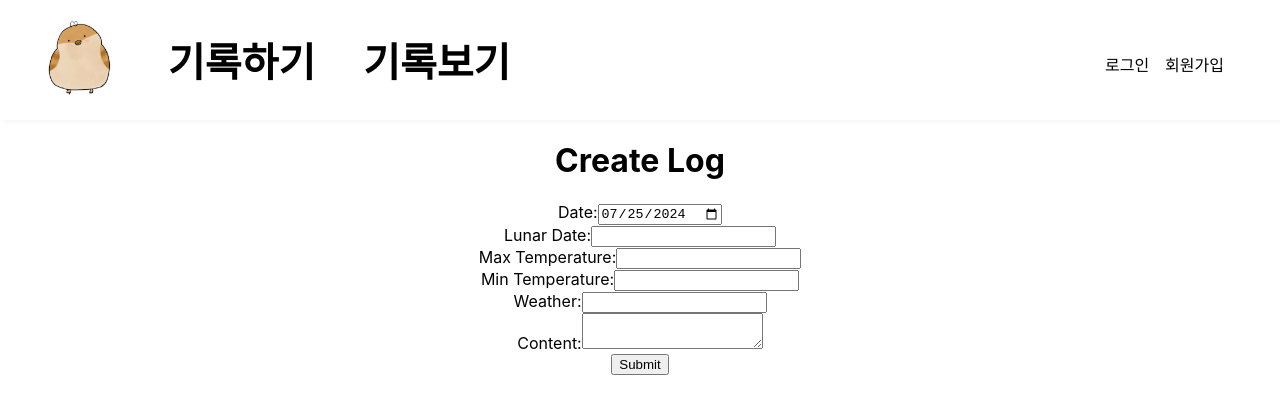
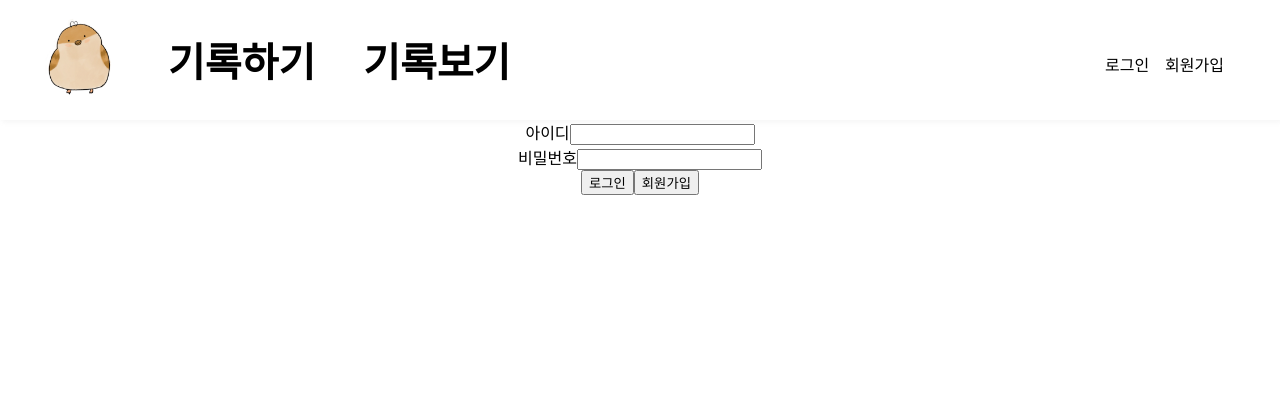
Before and after one commit to leeenzang/farmlogP, a React (Create React App) app in the folder farmlogf/: page /login in a window 1280 px wide. Shown: the top 414 px of the page. Built offline with nearby package versions, Linux system fonts and the light colour scheme.

Commit message:
FIX: 백 연결 오류 수정

```diff
--- a/farmlogf/src/pages/CreateLog.js
+++ b/farmlogf/src/pages/CreateLog.js
@@ -2,8 +2,43 @@ import React, { useState } from 'react';
 import axios from 'axios';
 
 const CreateLog = () => {
-    const [log, setLog] = useState('');
-    const [date, setDate] = useState(new Date().toISOString().split('T')[0]); // 오늘 날짜 기본 값 설정
+    const [log, setLog] = useState({
+        date: new Date().toISOString().split('T')[0], // 오늘 날짜 기본 값 설정
+        lunar_date: '', // 음력 날짜 필드 추가
+        max_temp: '',
+        min_temp: '',
+        weather: '',
+        content: ''
+    });
+
+    const handleChange = (e) => {
+        const { id, value } = e.target;
+        setLog((prevLog) => ({
+            ...prevLog,
+            [id]: value
+        }));
+    };
+
+    const handleDateChange = async (e) => {
+        const date = e.target.value;
+        setLog((prevLog) => ({
+            ...prevLog,
+            date
+        }));
+
+        // 선택한 날짜로 음력 날짜를 계산하기 위한 API 호출
+        try {
+            const response = await axios.post('http://127.0.0.1:8000/farmlog/calculate-lunar-date/', {
+                date
+            });
+            setLog((prevLog) => ({
+                ...prevLog,
+                lunar_date: response.data.lunar_date
+            }));
+        } catch (error) {
+            console.error('Failed to fetch lunar date:', error);
+        }
+    };
 
     const handleSubmit = async (e) => {
         e.preventDefault();
@@ -15,15 +50,13 @@ const CreateLog = () => {
         }
 
         try {
-            const response = await axios.post('http://127.0.0.1:8000/farmlog/logs/', {
-                date,
-                content: log
-            }, {
+            const response = await axios.post('http://127.0.0.1:8000/farmlog/logs/', log, {
                 headers: {
                     'Authorization': `Bearer ${accessToken}`
                 }
             });
             console.log('Log created:', response.data);
+            // 성공 시 폼 초기화 또는 다른 동작을 추가할 수 있습니다.
         } catch (error) {
             console.error('Failed to create log:', error);
         }
@@ -34,21 +67,56 @@ const CreateLog = () => {
             <h1>Create Log</h1>
             <form onSubmit={handleSubmit}>
                 <div>
-                    <label htmlFor="log">Log:</label>
-                    <input
-                        type="text"
-                        id="log"
-                        value={log}
-                        onChange={(e) => setLog(e.target.value)}
-                    />
-                </div>
-                <div>
                     <label htmlFor="date">Date:</label>
                     <input
                         type="date"
                         id="date"
-                        value={date}
-                        onChange={(e) => setDate(e.target.value)}
+                        value={log.date}
+                        onChange={handleDateChange}
+                    />
+                </div>
+                <div>
+                    <label htmlFor="lunar_date">Lunar Date:</label>
+                    <input
+                        type="text"
+                        id="lunar_date"
+                        value={log.lunar_date}
+                        readOnly
+                    />
+                </div>
+                <div>
+                    <label htmlFor="max_temp">Max Temperature:</label>
+                    <input
+                        type="number"
+                        id="max_temp"
+                        value={log.max_temp}
+                        onChange={handleChange}
+                    />
+                </div>
+                <div>
+                    <label htmlFor="min_temp">Min Temperature:</label>
+                    <input
+                        type="number"
+                        id="min_temp"
+                        value={log.min_temp}
+                        onChange={handleChange}
+                    />
+                </div>
+                <div>
+                    <label htmlFor="weather">Weather:</label>
+                    <input
+                        type="text"
+                        id="weather"
+                        value={log.weather}
+                        onChange={handleChange}
+                    />
+                </div>
+                <div>
+                    <label htmlFor="content">Content:</label>
+                    <textarea
+                        id="content"
+                        value={log.content}
+                        onChange={handleChange}
                     />
                 </div>
                 <button type="submit">Submit</button>
--- a/farmlogf/src/pages/LoginPage.js
+++ b/farmlogf/src/pages/LoginPage.js
@@ -1,128 +1,67 @@
-import React, { useState } from 'react';
+// src/pages/LoginPage.js
+import React, { useState, useContext } from 'react';
+import { Link, useNavigate } from 'react-router-dom';
 import axios from 'axios';
+import { AuthContext } from '../context/AuthContext'; // AuthContext 임포트
 
-const CreateLog = () => {
-    const [log, setLog] = useState({
-        date: new Date().toISOString().split('T')[0], // 오늘 날짜 기본 값 설정
-        lunar_date: '', // 음력 날짜 필드 추가
-        max_temp: '',
-        min_temp: '',
-        weather: '',
-        content: ''
+function LoginPage() {
+  const [formData, setFormData] = useState({
+    userID: '',
+    password: ''
   });
+  const { setIsAuthenticated } = useContext(AuthContext); // AuthContext 사용
+  const navigate = useNavigate();
 
   const handleChange = (e) => {
-        const { id, value } = e.target;
-        setLog((prevLog) => ({
-            ...prevLog,
-            [id]: value
-        }));
-    };
-
-    const handleDateChange = async (e) => {
-        const date = e.target.value;
-        setLog((prevLog) => ({
-            ...prevLog,
-            date
-        }));
-
-        // 선택한 날짜로 음력 날짜를 계산하기 위한 API 호출
-        try {
-            const response = await axios.post('http://127.0.0.1:8000/farmlog/calculate-lunar-date/', {
-                date
+    setFormData({
+      ...formData,
+      [e.target.id]: e.target.value
     });
-            setLog((prevLog) => ({
-                ...prevLog,
-                lunar_date: response.data.lunar_date
-            }));
-        } catch (error) {
-            console.error('Failed to fetch lunar date:', error);
-        }
   };
 
   const handleSubmit = async (e) => {
     e.preventDefault();
 
-        const accessToken = localStorage.getItem('access_token');
-        if (!accessToken) {
-            console.error('No access token found');
-            return;
-        }
-
     try {
-            const response = await axios.post('http://127.0.0.1:8000/farmlog/logs/', log, {
+      const response = await axios.post('http://127.0.0.1:8000/users/login/', {
+        userID: formData.userID,
+        password: formData.password
+      }, {
         headers: {
-                    'Authorization': `Bearer ${accessToken}`
+          'Content-Type': 'application/json'
         }
       });
-            console.log('Log created:', response.data);
-            // 성공 시 폼 초기화 또는 다른 동작을 추가할 수 있습니다.
+      // JWT 토큰을 로컬 스토리지에 저장
+      localStorage.setItem('access', response.data.access);
+      localStorage.setItem('refresh', response.data.refresh);
+      setIsAuthenticated(true); // 로그인 상태 업데이트
+      // 홈 페이지로 리디렉션
+      navigate('/');
     } catch (error) {
-            console.error('Failed to create log:', error);
+      console.error('로그인 실패:', error.response.data);
+      // 에러 메시지 표시
+      alert('로그인 실패: ' + error.response.data.detail);
     }
   };
 
   return (
     <div>
-            <h1>Create Log</h1>
       <form onSubmit={handleSubmit}>
         <div>
-                    <label htmlFor="date">Date:</label>
-                    <input
-                        type="date"
-                        id="date"
-                        value={log.date}
-                        onChange={handleDateChange}
-                    />
+          <label htmlFor="userID">아이디</label>
+          <input type="text" id="userID" value={formData.userID} onChange={handleChange} />
         </div>
         <div>
-                    <label htmlFor="lunar_date">Lunar Date:</label>
-                    <input
-                        type="text"
-                        id="lunar_date"
-                        value={log.lunar_date}
-                        readOnly
-                    />
+          <label htmlFor="password">비밀번호</label>
+          <input type="password" id="password" value={formData.password} onChange={handleChange} />
         </div>
-                <div>
-                    <label htmlFor="max_temp">Max Temperature:</label>
-                    <input
-                        type="number"
-                        id="max_temp"
-                        value={log.max_temp}
-                        onChange={handleChange}
-                    />
-                </div>
-                <div>
-                    <label htmlFor="min_temp">Min Temperature:</label>
-                    <input
-                        type="number"
-                        id="min_temp"
-                        value={log.min_temp}
-                        onChange={handleChange}
-                    />
-                </div>
-                <div>
-                    <label htmlFor="weather">Weather:</label>
-                    <input
-                        type="text"
-                        id="weather"
-                        value={log.weather}
-                        onChange={handleChange}
-                    />
-                </div>
-                <div>
-                    <label htmlFor="content">Content:</label>
-                    <textarea
-                        id="content"
-                        value={log.content}
-                        onChange={handleChange}
-                    />
-                </div>
-                <button type="submit">Submit</button>
+        <button type="submit">로그인</button>
+        <Link to="/signup">
+          <button type="button">회원가입</button>
+        </Link>
       </form>
     </div>
   );
-};
+}
 
-export default CreateLog;
+export default LoginPage;
--- a/farmlogf/src/pages/Logout.js
+++ b/farmlogf/src/pages/Logout.js
@@ -1,38 +1,14 @@
-import React, { useEffect, useContext } from 'react';
+import React, { useEffect } from 'react';
 import { useNavigate } from 'react-router-dom';
-import axios from 'axios';
-import { AuthContext } from '../context/AuthContext'; // AuthContext 임포트
 
 function Logout() {
   const navigate = useNavigate();
-  const { setIsAuthenticated } = useContext(AuthContext); // AuthContext 사용
 
   useEffect(() => {
-    const logout = async () => {
-      try {
-        const refreshToken = localStorage.getItem('refresh');
-        if (refreshToken) {
-          await axios.post('http://127.0.0.1:8000/users/logout/', {
-            refresh: refreshToken
-          }, {
-            headers: {
-              'Content-Type': 'application/json'
-            }
-          });
-        }
-      } catch (error) {
-        console.error('로그아웃 실패:', error.response?.data || error.message);
-      } finally {
-        // 로컬 스토리지에서 토큰 삭제
-        localStorage.removeItem('access');
-        localStorage.removeItem('refresh');
-        setIsAuthenticated(false); // 인증 상태 업데이트
-        navigate('/login'); // 홈으로 리디렉션
-      }
-    };
-
-    logout();
-  }, [navigate, setIsAuthenticated]);
+    // 로그아웃 로직을 여기에 추가 (예: 토큰 삭제)
+    console.log('Logged out');
+    navigate('/'); // 홈으로 리디렉션
+  }, [navigate]);
 
   return (
     <div>
```
Lines whose indentation alone changed are shown as unchanged.
